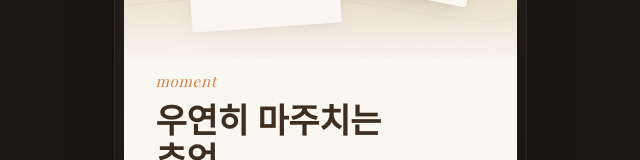
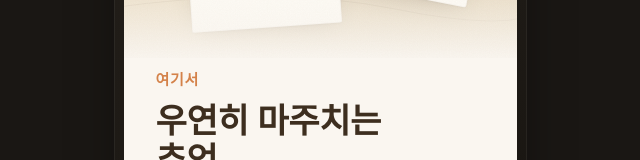
Before and after one commit to minuk07/epltrend, a React (Vite) app: page / in a window 1280 px wide. Shown: the part 431-591 px from the top of the page, without its empty margins (320-960 px from the left). Built offline with nearby package versions, Linux system fonts and the light colour scheme; a web font is replaced by a local one.

Commit message:
chore: 앱 이름 moment → 여기서
온보딩, 지도 홈 로고, 마이 프로필, 브라우저 탭 타이틀 전체 변경.

Co-Authored-By: Claude Sonnet 4.6 <noreply@anthropic.com>

```diff
--- a/index.html
+++ b/index.html
@@ -3,7 +3,7 @@
   <head>
     <meta charset="utf-8" />
     <meta name="viewport" content="width=device-width, initial-scale=1" />
-    <title>Moment — 우연히 마주치는 추억</title>
+    <title>여기서 — 우연히 마주치는 추억</title>
     <link rel="preconnect" href="https://fonts.googleapis.com">
     <link rel="preconnect" href="https://fonts.gstatic.com" crossorigin>
     <link href="https://fonts.googleapis.com/css2?family=Nanum+Myeongjo:wght@400;700;800&family=Gowun+Batang:wght@400;700&family=Playfair+Display:ital,wght@0,400;0,500;1,400;1,500;1,600&family=Caveat:wght@400;500;600&family=Gaegu:wght@400;700&display=swap" rel="stylesheet">
--- a/src/screens/MapHome.jsx
+++ b/src/screens/MapHome.jsx
@@ -85,7 +85,7 @@ export default function MapHome({ go, goRoot }) {
     <div className="page-enter relative h-full flex flex-col" style={{ background: 'var(--cream)' }}>
       {/* Top bar */}
       <div className="flex items-center justify-between px-5 pt-2 pb-3 z-20 relative flex-shrink-0">
-        <p className="serif-en text-[22px]" style={{ color: 'var(--terra)' }}>moment</p>
+        <p className="serif-kr text-[22px] font-bold" style={{ color: 'var(--terra)' }}>여기서</p>
         <button onClick={() => go('nearby')}
                 className="tappable flex items-center gap-1.5 px-3 py-1.5 rounded-full text-[12px] font-medium"
                 style={{ background: 'rgba(255,253,247,0.85)', color: 'var(--sepia)',
--- a/src/screens/MyProfile.jsx
+++ b/src/screens/MyProfile.jsx
@@ -29,7 +29,7 @@ export default function MyProfile({ go, goRoot }) {
           <div className="flex-1">
             <p className="serif-kr text-[17px] font-bold" style={{ color: 'var(--sepia)' }}>나예</p>
             <p className="text-[12px] mt-0.5" style={{ color: 'var(--sepia-mute)' }}>
-              moment 사용 중
+              여기서 사용 중
             </p>
           </div>
         </div>
--- a/src/screens/Onboarding.jsx
+++ b/src/screens/Onboarding.jsx
@@ -42,7 +42,7 @@ export default function Onboarding({ go, goRoot }) {
       </div>
 
       <div className="flex-1 flex flex-col px-8 pt-3 pb-8">
-        <p className="serif-en text-[15px] tracking-wider" style={{ color: 'var(--terra)' }}>moment</p>
+        <p className="serif-kr text-[15px] tracking-wider font-bold" style={{ color: 'var(--terra)' }}>여기서</p>
         <h1 className="serif-kr font-extrabold leading-[1.15] mt-3" style={{ fontSize: 34, color: 'var(--sepia)', letterSpacing: '-0.01em' }}>
           우연히 마주치는<br/>추억
         </h1>
```
